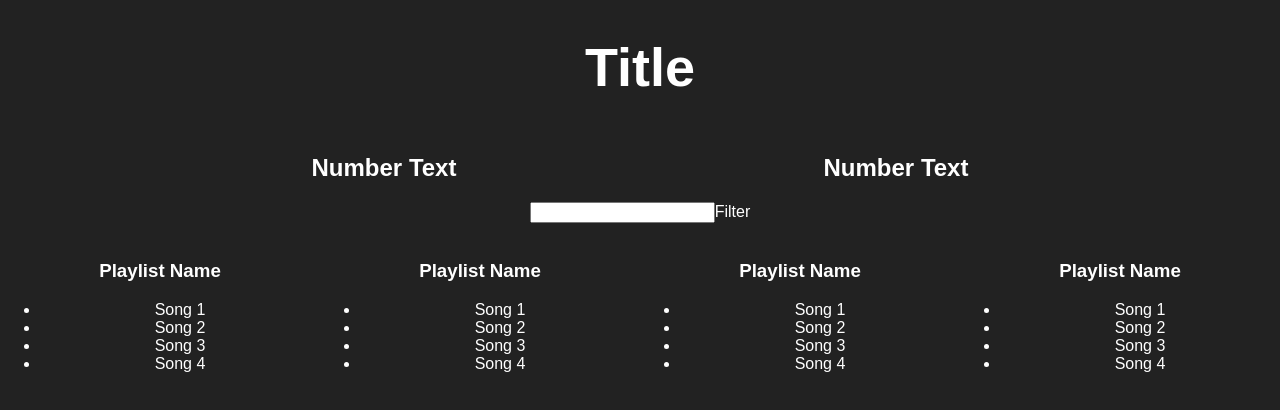
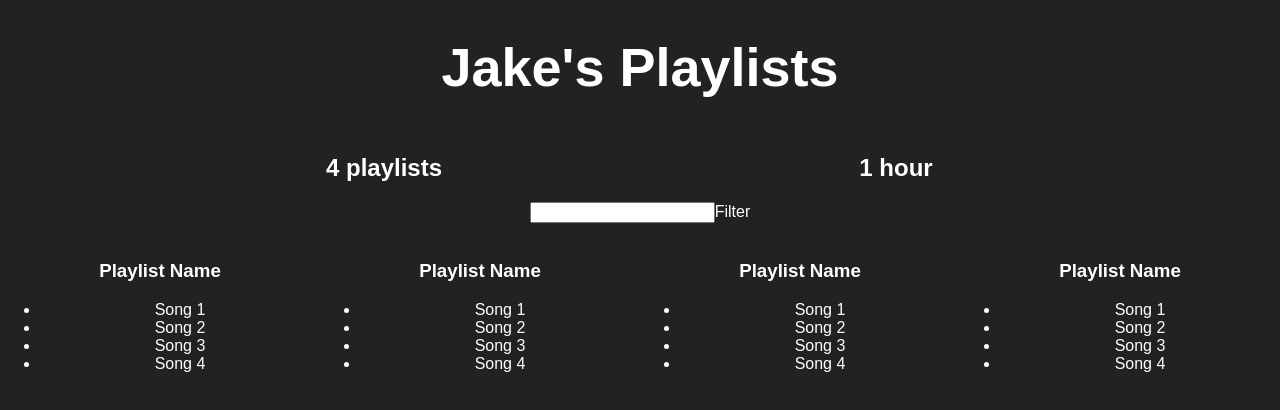
Before and after one commit to JakeFlynnReapit/auth-api, a React (Create React App) app: page / in a window 1280 px wide. Shown: the top 410 px of the page. Built offline with nearby package versions, Linux system fonts and the light colour scheme.

Commit message:
Added: Dummy data and counters
Implemented some false data for testing purposes, displayed counters for the total time the entire playlists amount to and the amount of playlists there are

```diff
--- a/src/App.js
+++ b/src/App.js
@@ -4,12 +4,120 @@ import './App.css';
 let defaultStyle = {
   color: '#fff',
 }
+let dummyData = {
+  user: {
+    name: 'Jake',
+    playlists: [
+      {
+        name: 'Favourites',
+        songs: [
+          {
+            name: 'I Fall Apart',
+            duration: 208000
+          },
+          {
+            name: 'Rapper',
+            duration: 143000
+          },
+          {
+            name: 'I\'m Not Racist',
+            duration: 415000
+          },
+          {
+            name: 'Boss',
+            duration: 106000
+          }
+        ]
+      },
+      {
+        name: 'House',
+        songs: [
+          {
+            name: 'Darkness',
+            duration: 182000
+          },
+          {
+            name: 'Say To Me',
+            duration: 256000
+          },
+          {
+            name: 'Gecko (Overdrive)',
+            duration: 166000
+          },
+          {
+            name: 'Last All Night (Koala)',
+            duration: 245000
+          }
+        ]
+      },
+      {
+        name: 'Metal',
+        songs: [
+          {
+            name: 'Before I Forget',
+            duration: 243000
+          },
+          {
+            name: 'Naysayer',
+            duration: 210000
+          },
+          {
+            name: 'Gravity',
+            duration: 201000
+          },
+          {
+            name: 'Downfall',
+            duration: 245000
+          }
+        ]
+      },
+      {
+        name: 'Lit',
+        songs: [
+          {
+            name: 'Gucci Gang',
+            duration: 131000
+          },
+          {
+            name: 'Look At Me',
+            duration: 152000
+          },
+          {
+            name: 'Little Boy',
+            duration: 25100
+          },
+          {
+            name: 'The Plan',
+            duration: 260000
+          }
+        ]
+      }
+    ]
+  }
+};
 
-class Aggregate extends Component {
+class PlaylistCounter extends Component {
   render() {
     return (
       <div style={{...defaultStyle, width: "40%", display: "inline-block"}}>
-        <h2>Number Text</h2>
+        <h2>{this.props.playlists.length} playlists</h2>
+      </div>
+    );
+  }
+}
+
+class HoursCounter extends Component {
+  render() {
+    let allSongs = this.props.playlists.reduce((songs, eachPlaylist) => {
+      return songs.concat(eachPlaylist.songs)
+    },[]);
+    let totalDuration = allSongs.reduce((sum, eachSong) => {
+      return sum + eachSong.duration
+    }, 0);
+    return (
+      <div style={{...defaultStyle, width: '40%', display: 'inline-block'}}>
+        <h2>{Math.round(totalDuration * 2.7778E-7) > 1 ? Math.round(totalDuration * 2.7778E-7) + ' hours'
+          : Math.round(totalDuration * 2.7778E-7) + ' hour'}</h2>
       </div>
     );
   }
@@ -45,17 +153,33 @@ class Playlist extends Component {
 }
 
 class App extends Component {
+  constructor() {
+    super();
+    this.state = {serverData: {}}
+  }
+  componentDidMount() {
+    var that = this;
+    setTimeout(function() {
+      that.setState({serverData: dummyData});
+    }, 1000);
+  }
   render() {
     return (
       <div className="App">
-        <h1 style={{...defaultStyle, 'font-size': '54px',}}>Title</h1>
-        <Aggregate/>
-        <Aggregate/>
-        <Filter/>
-        <Playlist/>
-        <Playlist/>
-        <Playlist/>
-        <Playlist/>
+        {this.state.serverData.user ?
+        <div>
+          <h1 style={{...defaultStyle, 'font-size': '54px',}}>
+            {this.state.serverData.user.name}'s Playlists
+          </h1>
+          <PlaylistCounter playlists={this.state.serverData.user.playlists}/>
+          <HoursCounter playlists={this.state.serverData.user.playlists}/>
+          <Filter/>
+          <Playlist/>
+          <Playlist/>
+          <Playlist/>
+          <Playlist/>
+        </div> : <h1 style={{...defaultStyle}}>Loading...</h1>
+        }
       </div>
     );
   }
```
